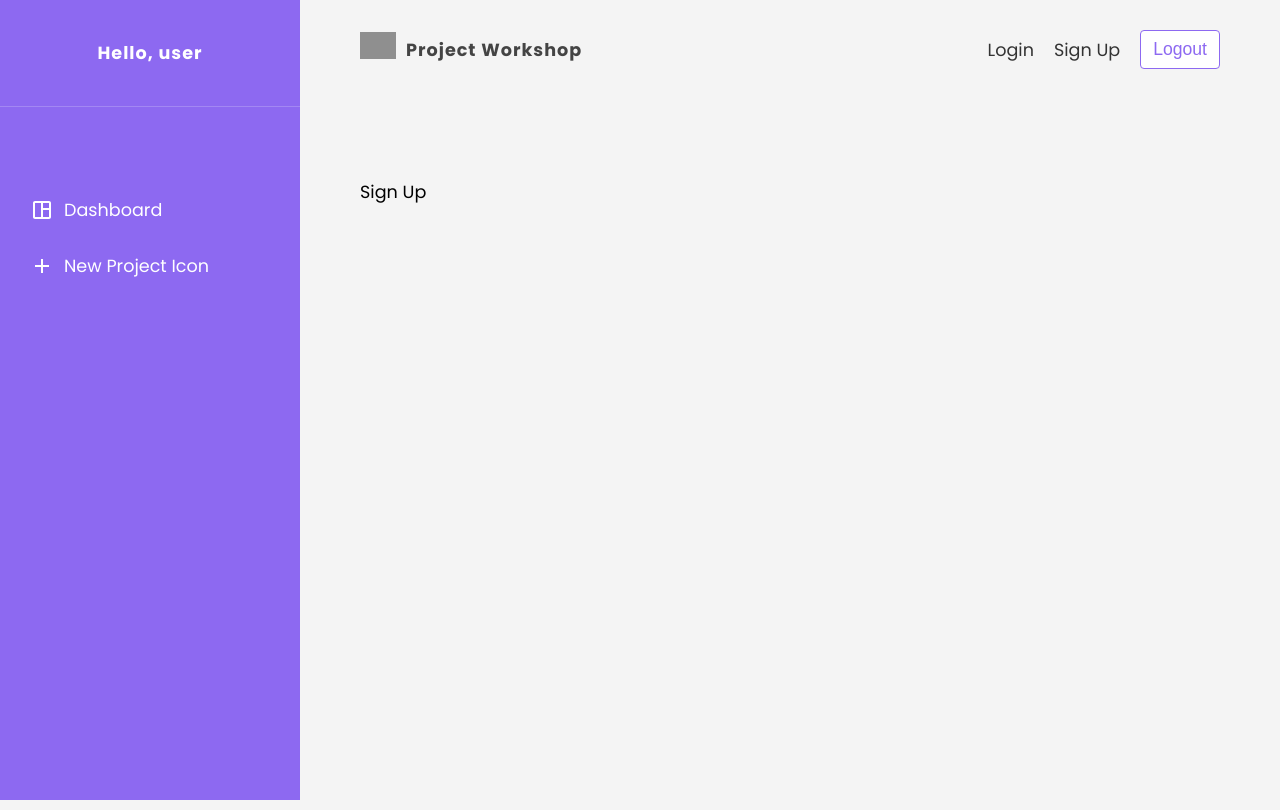
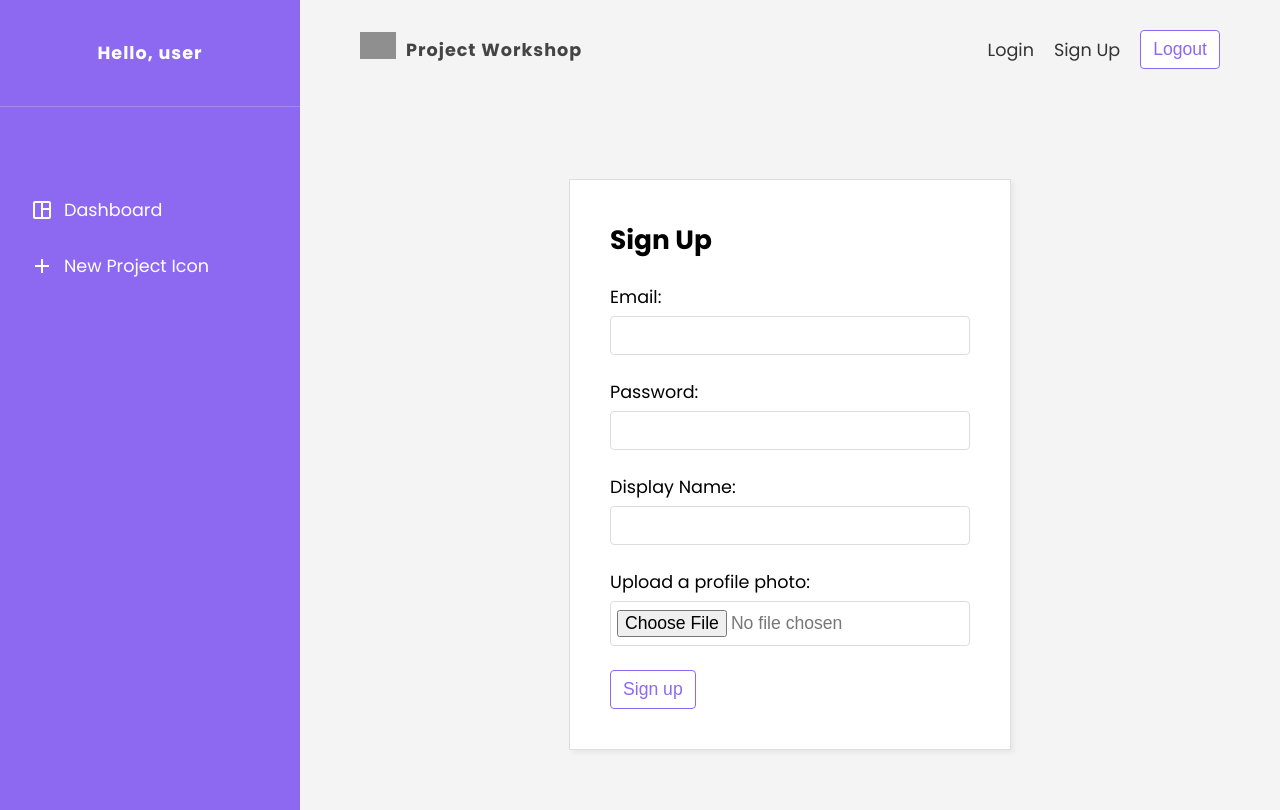
Before and after one commit to manny53365/project-management-site-reactjs, a React (Create React App) app: page /signup in a window 1280 px wide. Built offline with nearby package versions, Linux system fonts and the light colour scheme; grey boxes are pictures that could not be loaded; the HTML template or start-up script is replaced by a standard one.

Commit message:
added styles and set up the sign up form

```diff
--- a/src/pages/signup/Signup.css
+++ b/src/pages/signup/Signup.css
@@ -0,0 +1,8 @@
+.auth-form {
+  max-width: 360px;
+  margin: 60px auto;
+  padding: 40px;
+  border: 1px solid #ddd;
+  box-shadow: 3px 3px 5px rgba(0,0,0,0.05);
+  background: #fff;
+}
--- a/src/pages/signup/Signup.jsx
+++ b/src/pages/signup/Signup.jsx
@@ -1,9 +1,53 @@
+import { useState } from 'react';
 import './Signup.css';
 
 export default function Signup() {
+
+    const [email, setEmail] = useState('');
+    const [password, setPassword] = useState('');
+    const [displayName, setDisplayName] = useState('');
+    const [thumbnail, setThumbnail] = useState(null);
+
     return (
-        <div>
-            Sign Up
-        </div>
+        <form className='auth-form'>
+            <h2>Sign Up</h2>
+            <label>
+                <span>Email:</span>
+                <input
+                type="email"
+                required
+                onChange={event => setEmail(event.target.value)}
+                value={email}
+                />
+            </label>
+            <label>
+                <span>Password:</span>
+                <input
+                type="password"
+                required
+                onChange={event => setPassword(event.target.value)}
+                value={password}
+                />
+            </label>
+            <label>
+                <span>Display Name:</span>
+                <input
+                type="text"
+                required
+                onChange={event => setDisplayName(event.target.value)}
+                value={displayName}
+                />
+            </label>
+            <label>
+                <span>Upload a profile photo:</span>
+                <input
+                required
+                type="file"
+                // onChange={event => setThumbnail(event.target.value)}
+                // value={thumbnail}
+                />
+            </label>
+            <button className='btn'>Sign up</button>
+        </form>
     )
 };
```
